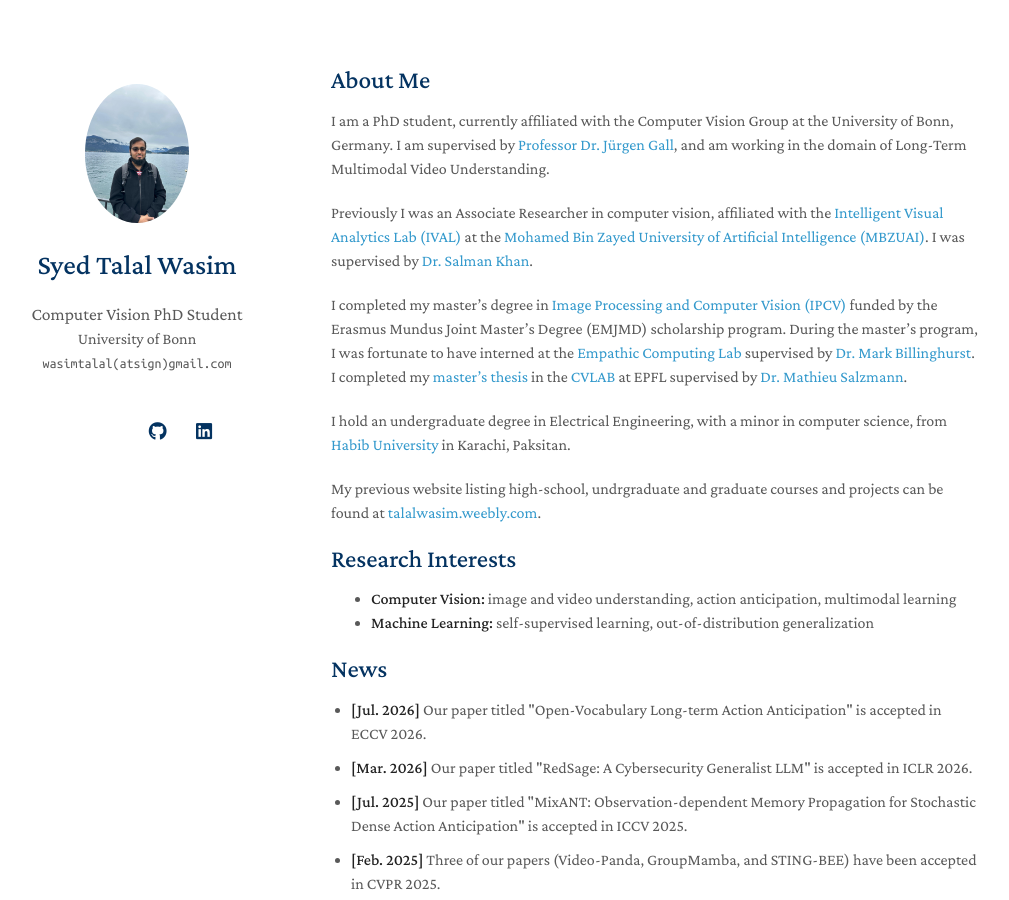
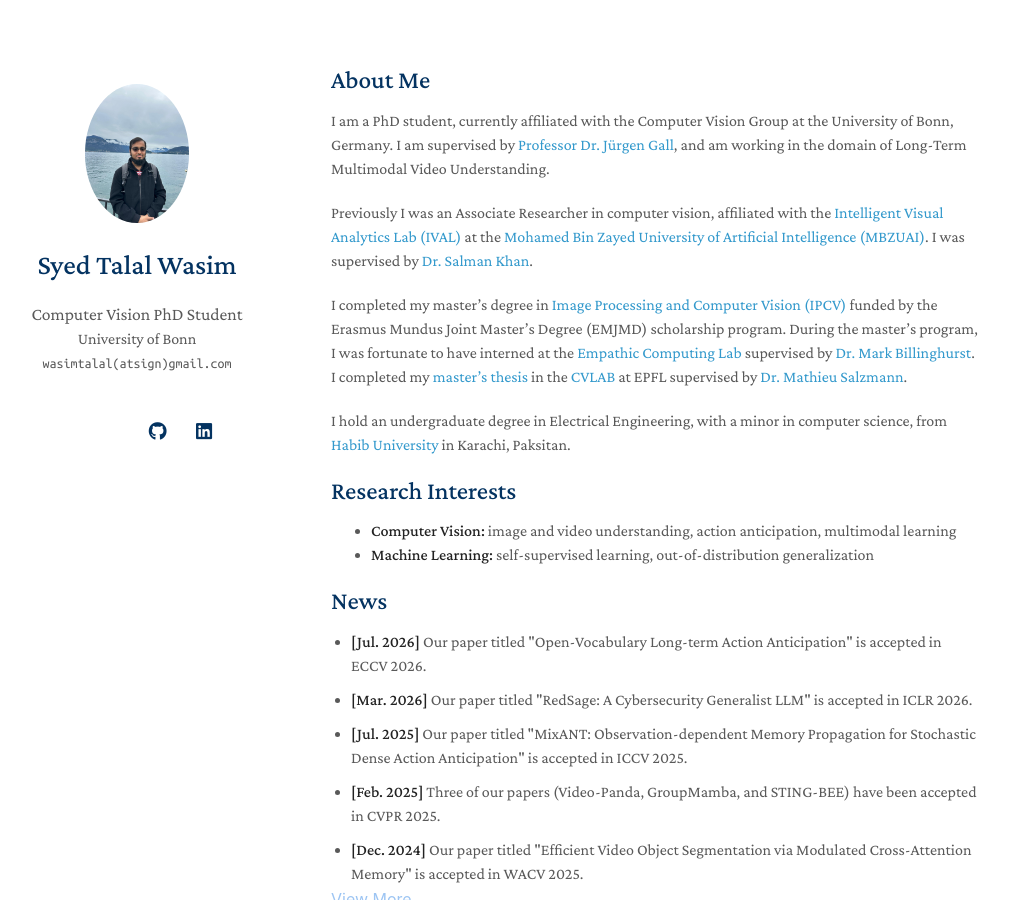
Before and after one commit to TalalWasim/talalwasim.github.io, a Jekyll site: the page built from index.md, in a window 1280 px wide and 900 px high. Shown: the whole window, without its empty margins (139-1148 px from the left). Built offline with Jekyll 4.4.1, drawn with Linux system fonts in a browser that asks for light colours; nearby versions of some CDN libraries; a style sheet for code colours, icons or effects is not loaded; our own code applies the rules of GitHub Pages for plain Markdown files.

Commit message:
removed weebly link

```diff
--- a/index.md
+++ b/index.md
@@ -11,8 +11,6 @@ Previously I was an Associate Researcher in computer vision, affiliated with the
 I completed my master's degree in [Image Processing and Computer Vision (IPCV)](http://ipcv.eu/){:target="_blank"} funded by the Erasmus Mundus Joint Master's Degree (EMJMD) scholarship program. During the master's program, I was fortunate to have interned at  the [Empathic Computing Lab](http://empathiccomputing.org/){:target="_blank"} supervised by [Dr. Mark Billinghurst](https://scholar.google.com/citations?user=S-J_ItYAAAAJ&hl=en){:target="_blank"}. I completed my [master's thesis](assets/files/msc_thesis_wasim_syedtalal.pdf){:target="_blank"} in the [CVLAB](https://www.epfl.ch/labs/cvlab/){:target="_blank"} at EPFL supervised by [Dr. Mathieu Salzmann](https://scholar.google.com/citations?user=n-B0jr4AAAAJ&hl=en&oi=ao){:target="_blank"}.
 
 I hold an undergraduate degree in Electrical Engineering, with a minor in computer science, from [Habib University](https://habib.edu.pk/){:target="_blank"} in Karachi, Paksitan.
-
-My previous website listing high-school, undrgraduate and graduate courses and projects can be found at [talalwasim.weebly.com](https://talalwasim.weebly.com/){:target="_blank"}.
 
 ## Research Interests
 
```
